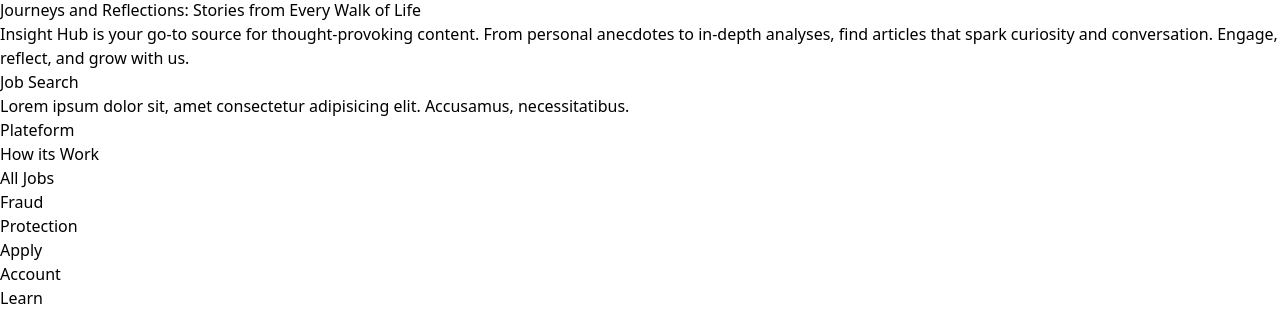
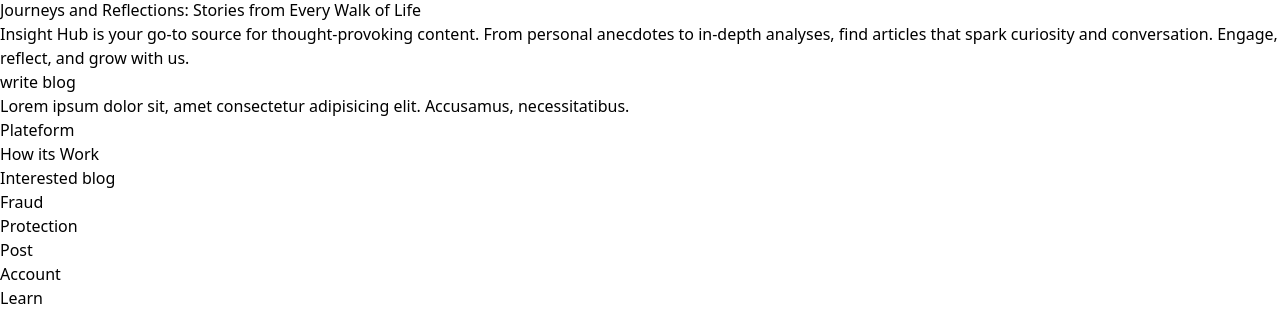
Before and after one commit to mohitbhardwaj0986/blog_frontend, a React (Vite) app: page / in a window 1280 px wide. Shown: the part 2520-2832 px from the top of the page. Built offline with nearby package versions, Linux system fonts and the light colour scheme; no server answers.

Commit message:
fix some issue

```diff
--- a/src/auth/Login.jsx
+++ b/src/auth/Login.jsx
@@ -104,6 +104,7 @@ if (isAuthorized) {
           <p className="text-red-500">{errors.password.message}</p>
         )}
         <Select
+        className="mt-3"
           label="role"
           {...register("role", {
             required: "Role is required",
--- a/src/auth/Register.jsx
+++ b/src/auth/Register.jsx
@@ -157,6 +157,7 @@ function Register() {
               <p className="text-red-500">{errors.avatar.message}</p>
             )}
             <Select
+            className="mt-3"
               label="Role"
               {...register("role", {
                 required: "Role is required",
--- a/src/layout/Footer.jsx
+++ b/src/layout/Footer.jsx
@@ -5,17 +5,17 @@ function Footer() {
     <div>
     <div className='p-5 flex flex-wrap gap-5 md:flex md:justify-center md:mt-10'>
       <div className='w-64 '>
-        <h1 className='text-2xl font-medium '>Job Search</h1>
+        <h1 className='text-2xl font-medium '>write blog</h1>
         <p className='text-gray-500'>Lorem ipsum dolor sit, amet consectetur adipisicing elit. Accusamus, necessitatibus.
         </p>
       </div>
       <div className='w-44 '>
         <h1 className='text-2xl font-medium '>Plateform</h1>
         <p className='text-gray-500'>How its Work</p>
-        <p className='text-gray-500'>All Jobs</p>
+        <p className='text-gray-500'>Interested blog</p>
         <p className='text-gray-500'>Fraud</p>
         <p className='text-gray-500'>Protection</p>
-        <p className='text-gray-500'>Apply</p>
+        <p className='text-gray-500'>Post</p>
         <p className='text-gray-500'>Account</p>
       </div>
       <div className='w-44 '>
--- a/src/layout/Nav.jsx
+++ b/src/layout/Nav.jsx
@@ -93,7 +93,7 @@ function Nav() {
                   setHamburger(false);
                   navigate("/dashboard");
                 }}
-                className="bg-green-600 hover:bg-green-500 px-2 py-1 text-white font-semibold rounded-md mt-3"
+                className="bg-green-600 hover:bg-green-500 px-2 py-1 text-white font-semibold rounded-md mt-3 ml-10"
               >
                 Dashboard
               </button>
```
